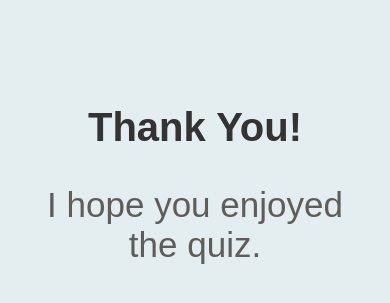
After one commit to Yomirose/quiz-game, a Flask app: page /quit in a window 390 px wide. The commit adds this page. Shown: the top 303 px of the page. Run offline with Flask 3, Linux system fonts and the light colour scheme.

Commit message:
add thankyou.html

```diff
--- a/app.py
+++ b/app.py
@@ -58,6 +58,11 @@ def reset():
     feedback_message = None
     return redirect(url_for("index"))
 
+@app.route("/quit")
+def quit_game():
+    return render_template("thankyou.html")
+
+
 
 if __name__ == "__main__":
     app.run(debug=True)
--- a/templates/result.html
+++ b/templates/result.html
@@ -14,9 +14,11 @@
         }
 
         a {
+            display: block;
             font-size: 18px;
             text-decoration: none;
             color: blue;
+            margin: 10px 0;
         }
 
         a:hover {
@@ -41,5 +43,6 @@
     <h1>Quiz Completed!</h1>
     <p>Your score: {{ score }} / {{ total }}</p>
     <a href="/reset">Try again</a>
+    <a href="/quit">Quit</a>
 </body>
 </html>
--- /dev/null
+++ b/templates/thankyou.html
@@ -0,0 +1,47 @@
+<!DOCTYPE html>
+<html lang="en">
+<head>
+    <meta charset="UTF-8">
+    <meta name="viewport" content="width=device-width, initial-scale=1.0">
+    <title>Thank You</title>
+    <style>
+        body {
+            font-family: Arial, sans-serif;
+            text-align: center;
+            padding-top: 100px;
+            background-color: #e4edf0;
+        }
+
+        h1 {
+            font-size: 35px;
+            color: #333;
+        }
+
+        p {
+            font-size: 30px;
+            color: #666;
+        }
+
+        @media screen and (max-width: 600px) {
+            body {
+                padding-top: 70px;
+                padding-left: 20px;
+                padding-right: 20px;
+            }
+
+            h1 {
+                font-size: 40px;
+            }
+
+            p {
+                font-size: 35px;
+                color: #5e5d59
+            }
+        }
+    </style>
+</head>
+<body>
+    <h1>Thank You!</h1>
+    <p>I hope you enjoyed the quiz.</p>
+</body>
+</html>
```
